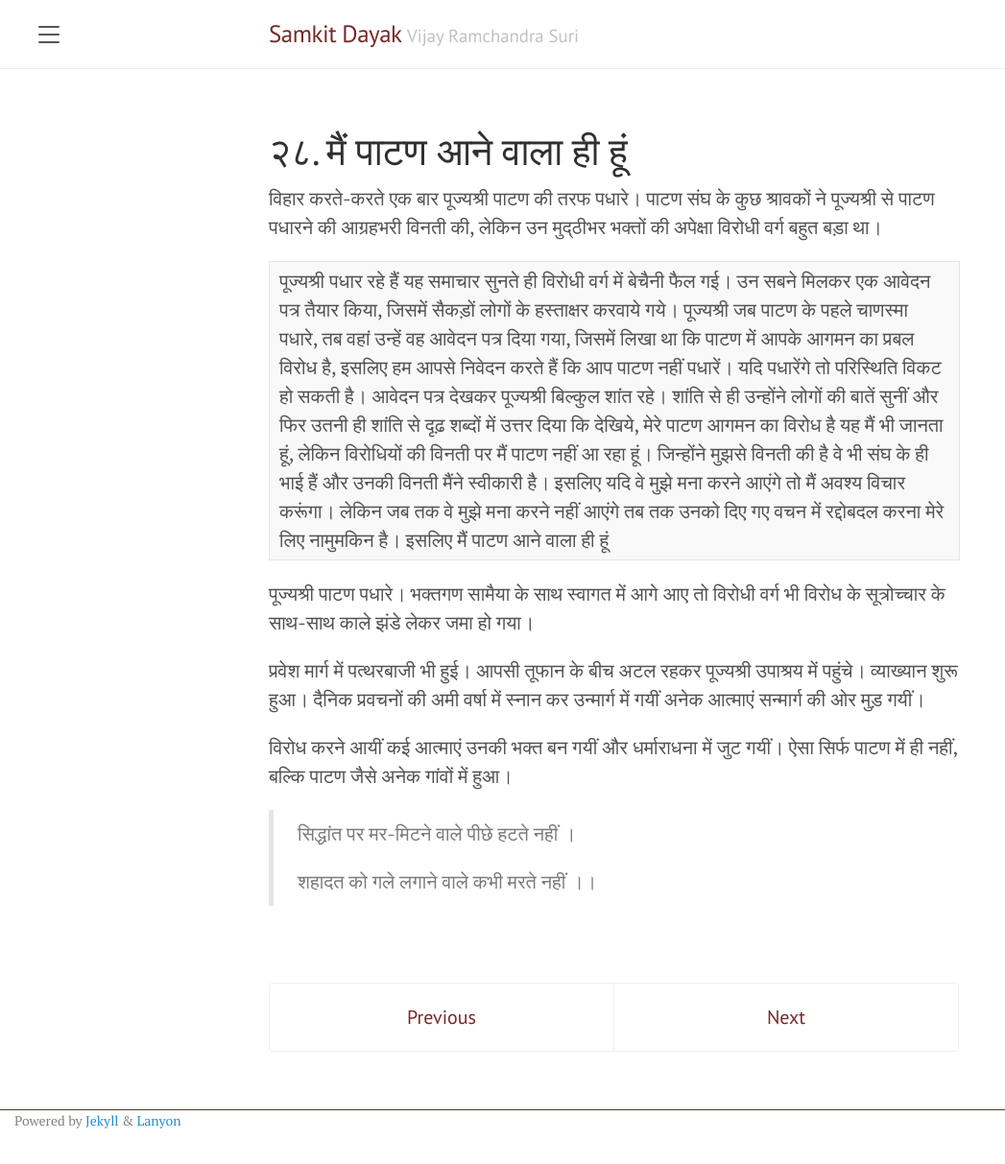
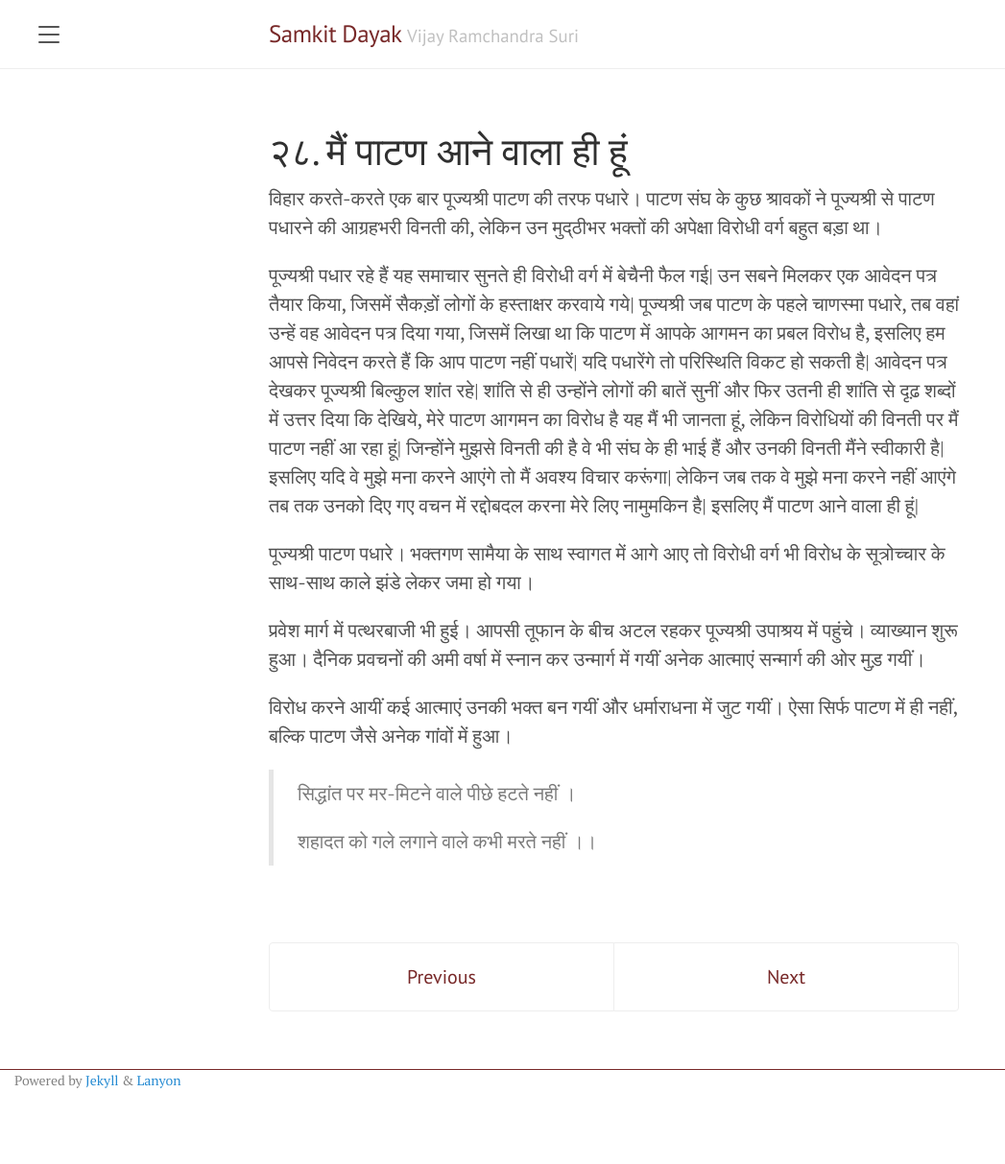
Before and after one commit to Sonam09/samkit-dayak, a Jekyll site: the page built from docs/_section_2/28-mai-patan-aane-wala-hi-hu.md, in a window 1280 px wide. Shown: the whole page at 96% size, without its empty margins (0-1047 px from the left). Built offline with Jekyll 4.4.1, drawn with Linux system fonts in a browser that asks for light colours; after the commit the page ends 1171 px from its top, so only the background shows below that.

Commit message:
Fix layout for page

```diff
--- a/docs/_section_2/28-mai-patan-aane-wala-hi-hu.md
+++ b/docs/_section_2/28-mai-patan-aane-wala-hi-hu.md
@@ -8,7 +8,7 @@ order: 28
 
 विहार करते-करते एक बार पूज्यश्री पाटण की तरफ पधारे। पाटण संघ के कुछ श्रावकों ने पूज्यश्री से पाटण पधारने की आग्रहभरी विनती की, लेकिन उन मुद्ठीभर भक्तों की अपेक्षा विरोधी वर्ग बहुत बड़ा था।
 
-पूज्यश्री पधार रहे हैं यह समाचार सुनते ही विरोधी वर्ग में बेचैनी फैल गई। उन सबने मिलकर एक आवेदन पत्र तैयार किया, जिसमें सैकड़ों लोगों के हस्ताक्षर करवाये गये। पूज्यश्री जब पाटण के पहले चाणस्मा पधारे, तब वहां उन्हें वह आवेदन पत्र दिया गया, जिसमें लिखा था कि पाटण में आपके आगमन का प्रबल विरोध है, इसलिए हम आपसे निवेदन करते हैं कि आप पाटण नहीं पधारें। यदि पधारेंगे तो परिस्थिति विकट हो सकती है। आवेदन पत्र देखकर पूज्यश्री बिल्कुल शांत रहे। शांति से ही उन्होंने लोगों की बातें सुनीं और फिर उतनी ही शांति से दृढ़ शब्दों में उत्तर दिया कि देखिये, मेरे पाटण आगमन का विरोध है यह मैं भी जानता हूं, लेकिन विरोधियों की विनती पर मैं पाटण नहीं आ रहा हूं। जिन्होंने मुझसे विनती की है वे भी संघ के ही भाई हैं और उनकी विनती मैंने स्वीकारी है। इसलिए यदि वे मुझे मना करने आएंगे तो मैं अवश्य विचार करूंगा। लेकिन जब तक वे मुझे मना करने नहीं आएंगे तब तक उनको दिए गए वचन में रद्दोबदल करना मेरे लिए नामुमकिन है। इसलिए मैं पाटण आने वाला ही हूं|
+पूज्यश्री पधार रहे हैं यह समाचार सुनते ही विरोधी वर्ग में बेचैनी फैल गई\| उन सबने मिलकर एक आवेदन पत्र तैयार किया, जिसमें सैकड़ों लोगों के हस्ताक्षर करवाये गये\| पूज्यश्री जब पाटण के पहले चाणस्मा पधारे, तब वहां उन्हें वह आवेदन पत्र दिया गया, जिसमें लिखा था कि पाटण में आपके आगमन का प्रबल विरोध है, इसलिए हम आपसे निवेदन करते हैं कि आप पाटण नहीं पधारें\| यदि पधारेंगे तो परिस्थिति विकट हो सकती है\| आवेदन पत्र देखकर पूज्यश्री बिल्कुल शांत रहे\| शांति से ही उन्होंने लोगों की बातें सुनीं और फिर उतनी ही शांति से दृढ़ शब्दों में उत्तर दिया कि देखिये, मेरे पाटण आगमन का विरोध है यह मैं भी जानता हूं, लेकिन विरोधियों की विनती पर मैं पाटण नहीं आ रहा हूं\| जिन्होंने मुझसे विनती की है वे भी संघ के ही भाई हैं और उनकी विनती मैंने स्वीकारी है\| इसलिए यदि वे मुझे मना करने आएंगे तो मैं अवश्य विचार करूंगा\| लेकिन जब तक वे मुझे मना करने नहीं आएंगे तब तक उनको दिए गए वचन में रद्दोबदल करना मेरे लिए नामुमकिन है\| इसलिए मैं पाटण आने वाला ही हूं\|
 
 पूज्यश्री पाटण पधारे। भक्तगण सामैया के साथ स्वागत में आगे आए तो विरोधी वर्ग भी विरोध के सूत्रोच्चार के साथ-साथ काले झंडे लेकर जमा हो गया।
 
```
